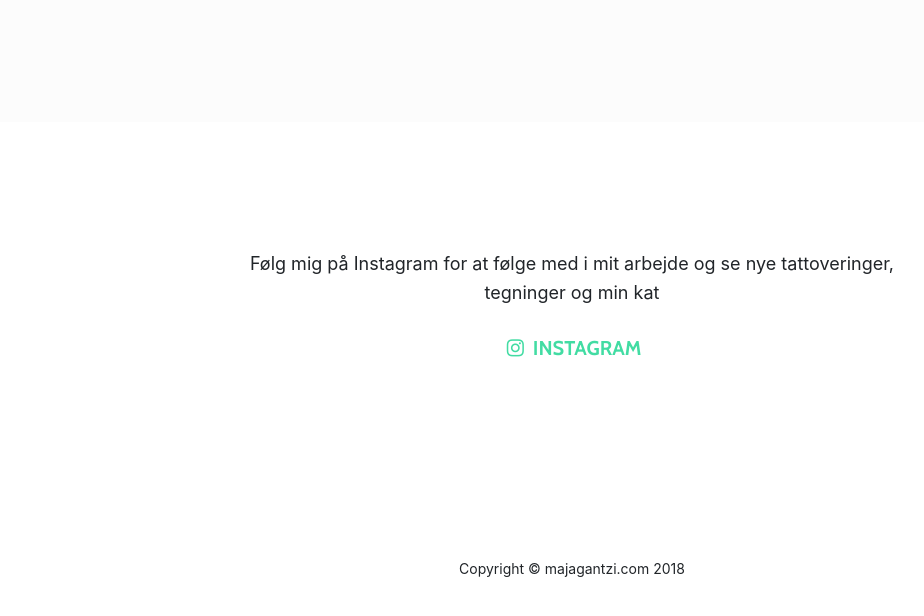
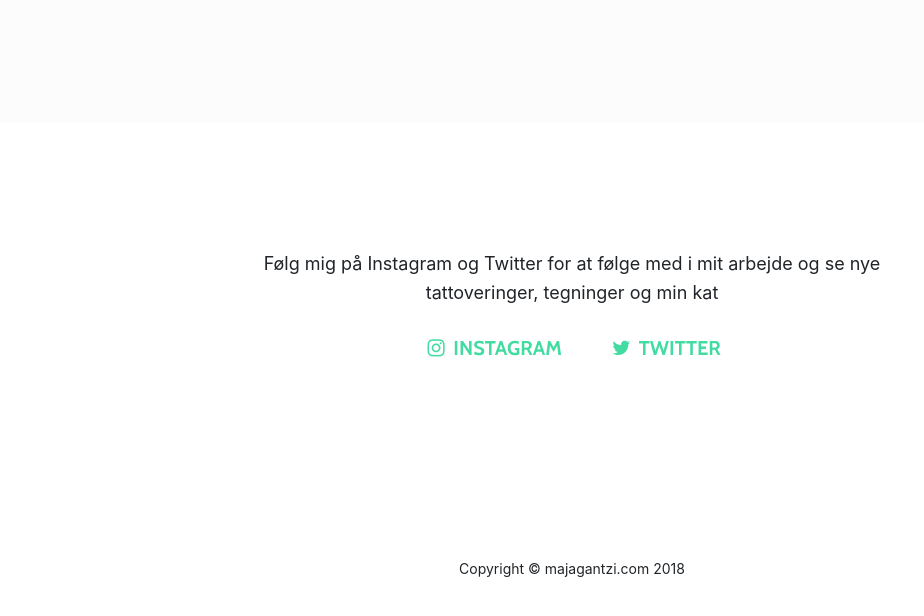
Before and after one commit to marcentusch/MajaGantziTattoo, a website with bundled scripts: page index.html in a window 1280 px wide. Shown: the part 3628-4244 px from the top of the page, without its empty margins (68-992 px from the left). Built offline with nearby package versions, Linux system fonts and the light colour scheme.

Commit message:
added link to twitter

```diff
--- a/index.html
+++ b/index.html
@@ -108,13 +108,19 @@
           <div class="col-lg-8 mx-auto">
             <h2>  </h2>
             <p>
-              Følg mig på Instagram for at følge med i mit arbejde og se nye tattoveringer, tegninger og min kat
+              Følg mig på Instagram og Twitter for at følge med i mit arbejde og se nye tattoveringer, tegninger og min kat
             </p>
             <ul class="list-inline banner-social-buttons">
               <li class="list-inline-item">
                 <a href="https://www.instagram.com/majagantzi/" target="blank" class="btn btn-default btn-lg">
                   <i class="fa fa-instagram fa-fw"></i>
                   <span class="network-name">Instagram</span>
+                </a>
+              </li>
+              <li class="list-inline-item">
+                <a href="https://twitter.com/MGantzi?lang=da" target="blank" class="btn btn-default btn-lg">
+                  <i class="fa fa-twitter fa-fw"></i>
+                  <span class="network-name">Twitter</span>
                 </a>
               </li>
               <!--
```
